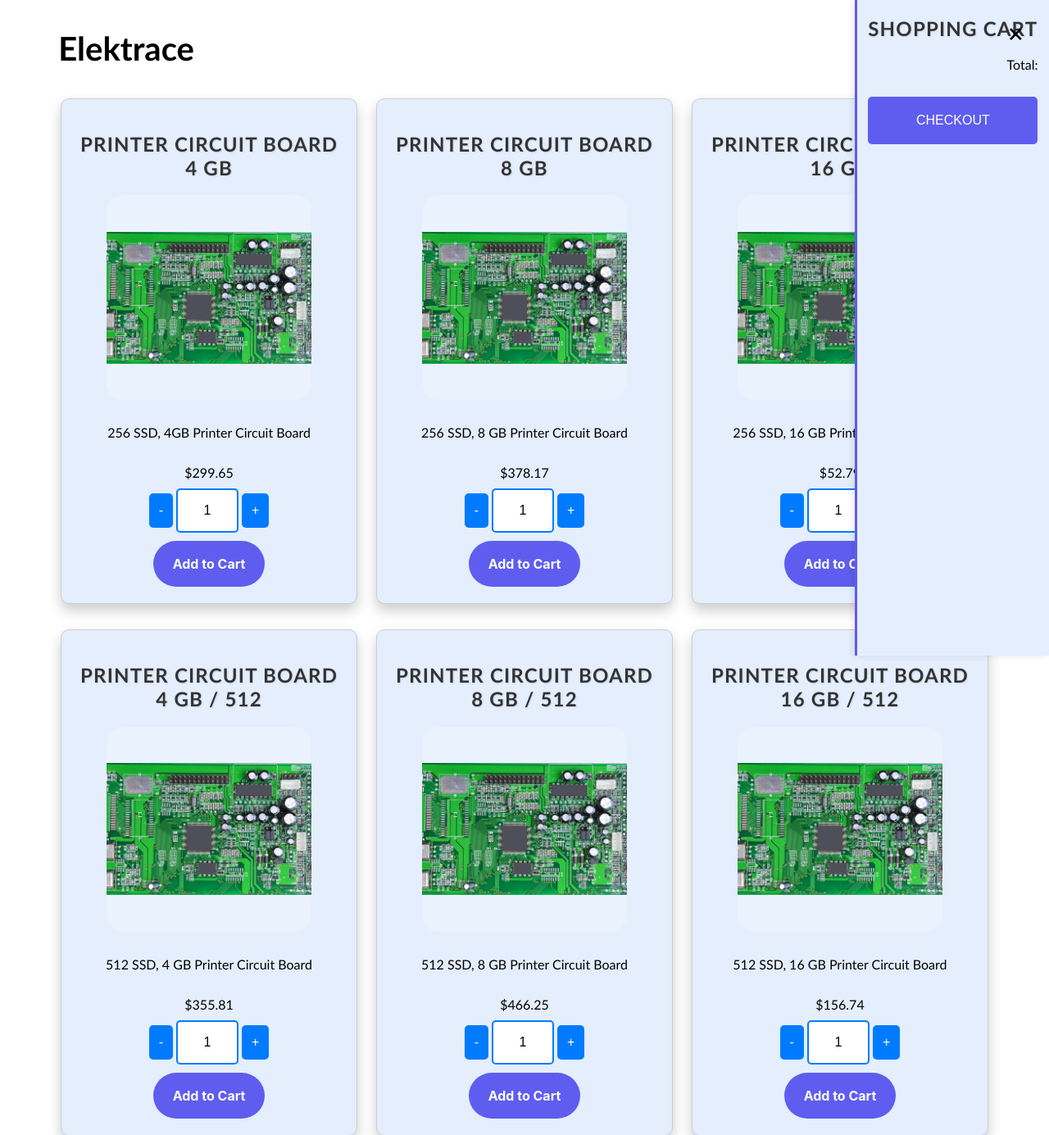
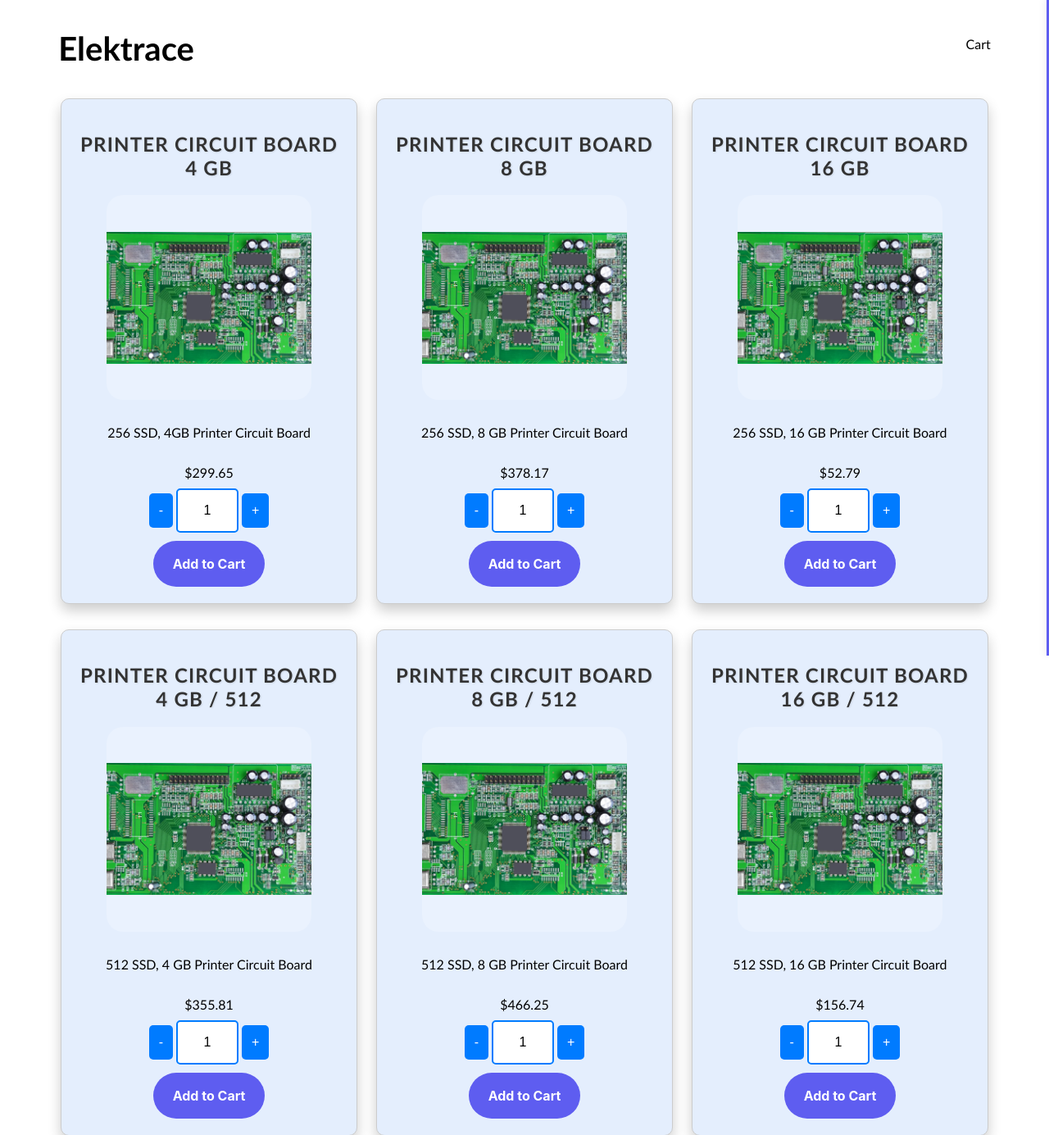
Before and after one commit to Husami01/supplychaindemo, a Flask app: page / in a window 1280 px wide. Shown: the top 1385 px of the page at 82% size. Run offline with Flask 3, Linux system fonts and the light colour scheme.

Commit message:
fixed cart being open when site launched

```diff
--- a/static/Style.css
+++ b/static/Style.css
@@ -51,6 +51,7 @@
   position: fixed;
   right: 0;
   top: 0;
+  width: 0;
   overflow-x: hidden;
   transition: 0.5s;
   background-color: #e4eefd;
```
